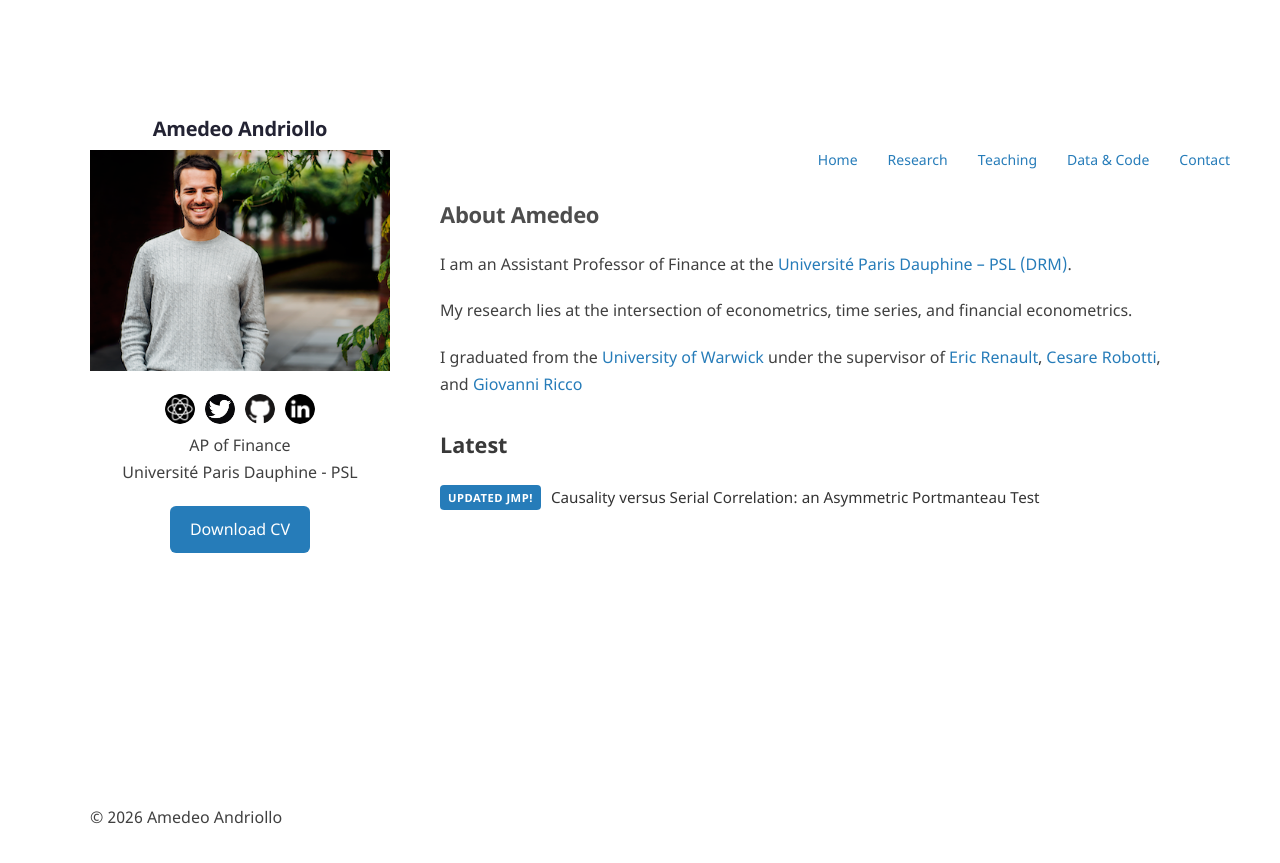
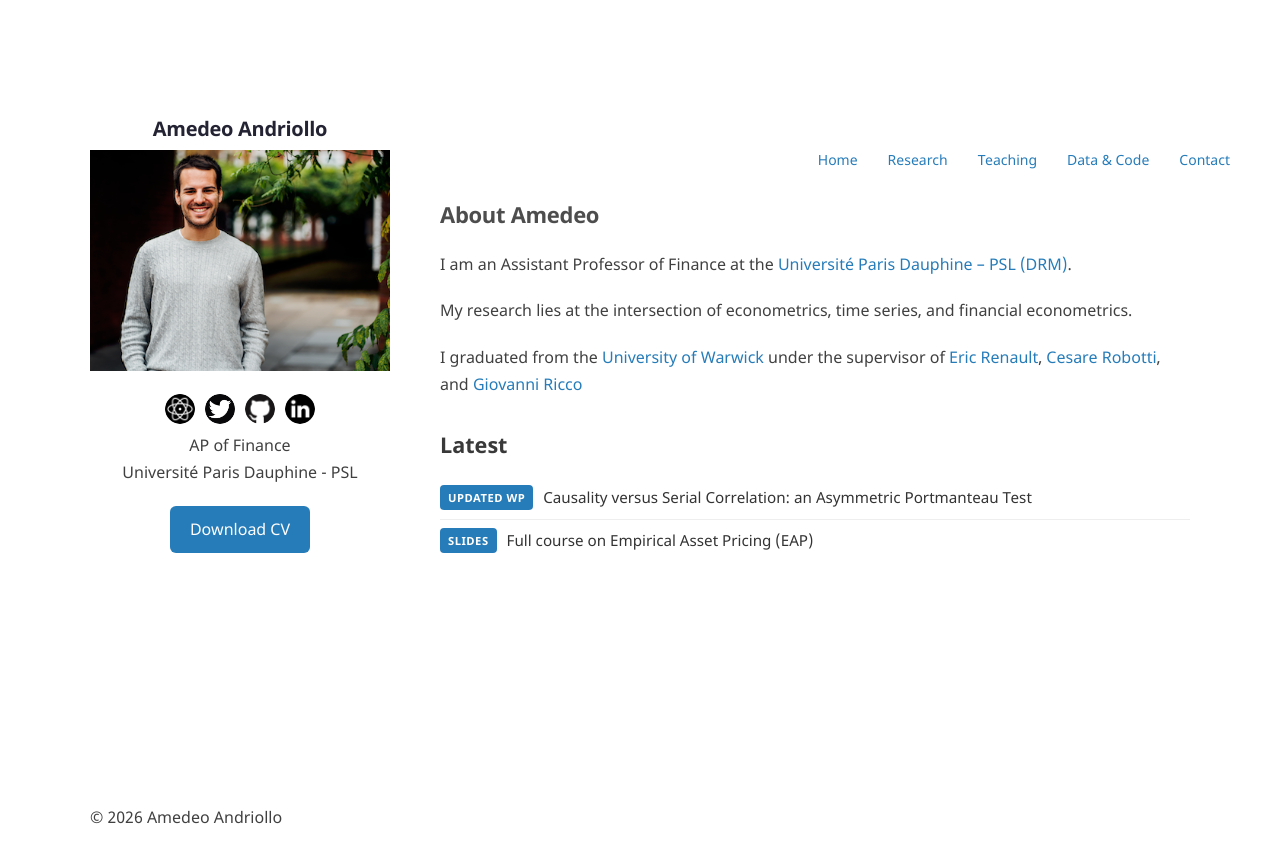
Before and after one commit to amandri/amandri.github.io, a Jekyll site: the page built from index.md, in a window 1280 px wide. Shown: the top 863 px of the page. Built offline with Jekyll 4.4.1, drawn with Linux system fonts in a browser that asks for light colours.

Commit message:
Update website

```diff
--- a/_data/latest.yml
+++ b/_data/latest.yml
@@ -12,7 +12,15 @@
 
 - date: 2026-05-22
   type: paper
-  badge: "Updated JMP!"
+  badge: "Updated WP"
   title: "Causality versus Serial Correlation: an Asymmetric Portmanteau Test"
   link: /research/
   pin: true
+
+
+- date: 2025-05-01
+  type: teaching
+  badge: "Slides"
+  title: "Full course on Empirical Asset Pricing (EAP)"
+  link: /teaching/
+  pin: true
```
Also changed, not shown: research.md (+1 -1 lines).
